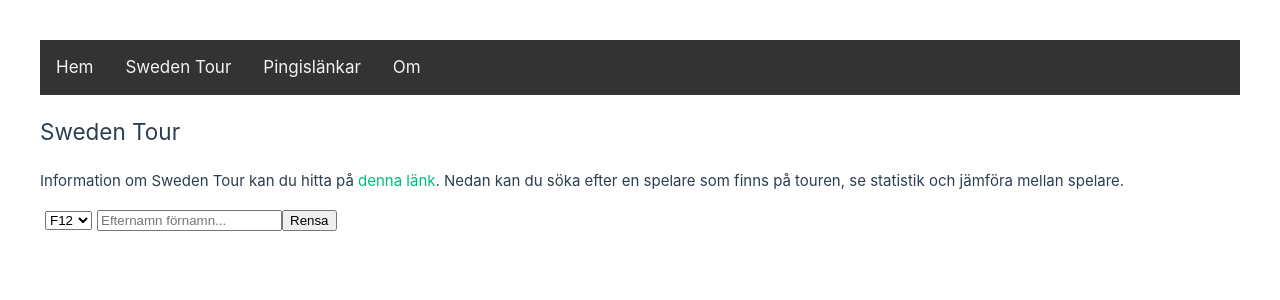
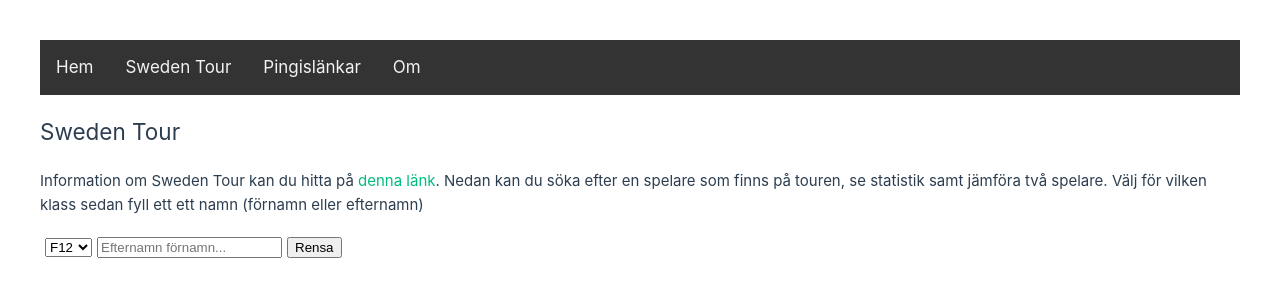
Before and after one commit to enbohm/pingisportalen, a Vue app: page /pingisportalen/swedentour in a window 1280 px wide. Shown: the top 300 px of the page. Built offline with nearby package versions, Linux system fonts and the light colour scheme.

Commit message:
Fixing styline issues and size of charts

```diff
--- a/src/components/BarChart.vue
+++ b/src/components/BarChart.vue
@@ -15,8 +15,8 @@
 
 canvas {
   width: 100% !important;
-  max-width: 800px;
-  max-height: 800px;
+  max-width: 400px;
+  max-height: 400px;
   height: auto !important;
 }
 </style>
--- a/src/components/LineChart.vue
+++ b/src/components/LineChart.vue
@@ -15,8 +15,8 @@
 
 canvas {
   width: 100% !important;
-  max-width: 600px;
-  max-height: 600px;
+  max-width: 400px;
+  max-height: 400px;
   height: auto !important;
 }
 </style>
--- a/src/components/PlayerStats.vue
+++ b/src/components/PlayerStats.vue
@@ -161,7 +161,6 @@ export default {
             document.getElementById('bar').className += " active";
 
             const playerOne = this.selectedPlayers[0];
-
             this.barChartData.datasets[0].label = Object.values(playerOne)[0];
             this.barChartData.datasets[0].data = [playerOne.p1, playerOne.p2, playerOne.p3, playerOne.p4, playerOne.p5, playerOne.p6, playerOne.p7, playerOne.p8];
             this.lineChartData.datasets[0].label = Object.values(playerOne)[0];
@@ -193,10 +192,10 @@ export default {
             }
             if (index == 0) {
                 result.push(array[index]);
-                return this.sum(array, index+1, result);
+                return this.sum(array, index + 1, result);
             }
-            result.push((+result[index-1]+ +array[index]).toString())
-            return this.sum(array, index+1, result);
+            result.push((+result[index - 1] + +array[index]).toString())
+            return this.sum(array, index + 1, result);
         },
         getDataFromSelectedClass: function (playerClass) {
             switch (playerClass) {
@@ -252,7 +251,7 @@ export default {
 }
 
 #searchPlayer {
-    margin-left: 5px;
+    margin: 5px;
 }
 
 .tab {
--- a/src/views/SwedenTour.vue
+++ b/src/views/SwedenTour.vue
@@ -15,7 +15,7 @@ export default {
     <h2>Sweden Tour</h2>
     <p>Information om Sweden Tour kan du hitta på <a
         href="https://www.svenskbordtennis.com/tavling/nationellatavlingar/SwedenTour/" target="_blank">denna
-        länk</a>. Nedan kan du söka efter en spelare som finns på touren, se statistik och jämföra mellan spelare.</p>
+        länk</a>. Nedan kan du söka efter en spelare som finns på touren, se statistik samt jämföra två spelare. Välj för vilken klass sedan fyll ett ett namn (förnamn eller efternamn)</p>
   </div>
 
   <PlayerStats />
```
